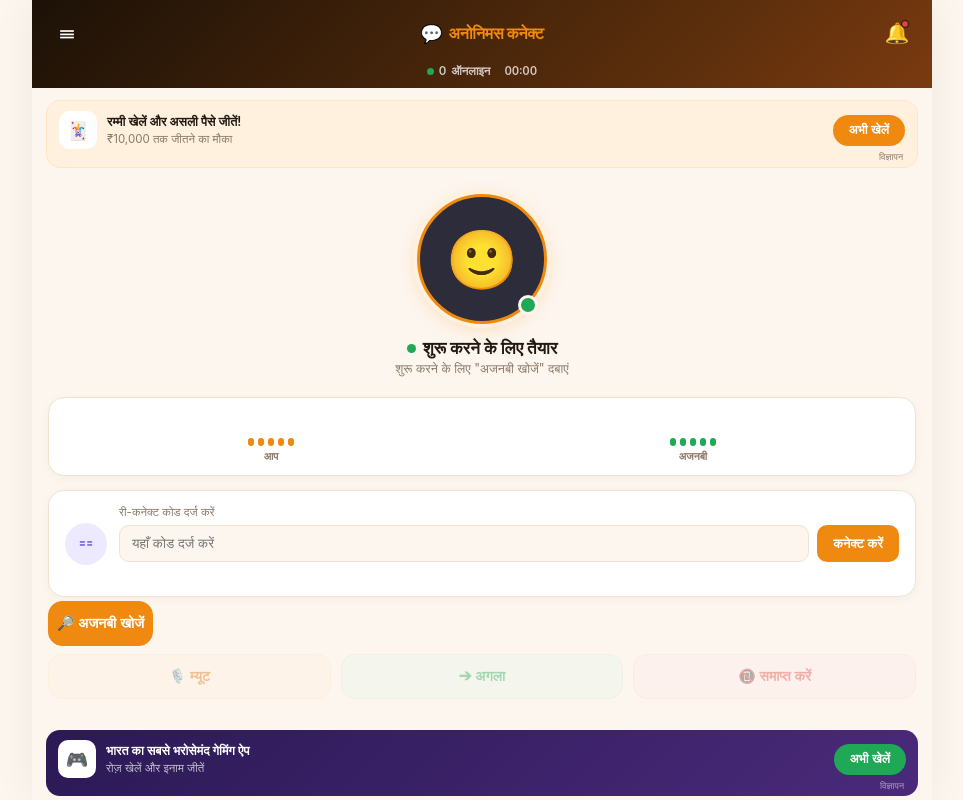
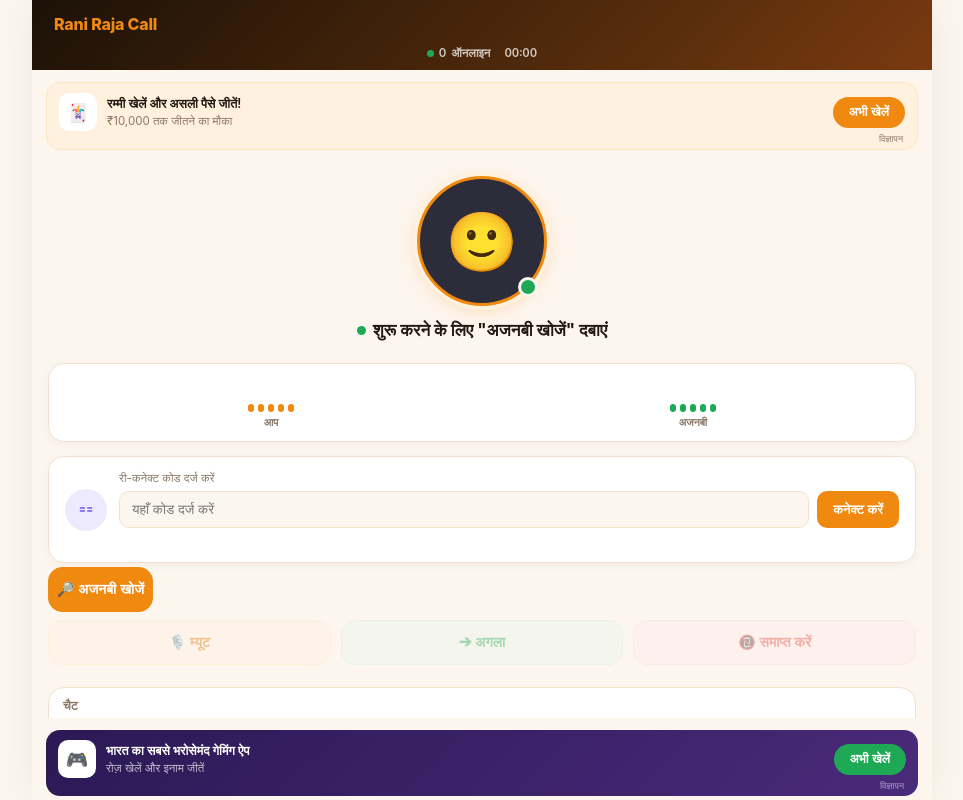
Before and after one commit to rkmehra331996/randomtalk, a website: page public/index.html in a window 1280 px wide. Shown: the whole page, without its empty margins (158-1121 px from the left). Drawn offline with nearby package versions, Linux system fonts and the light colour scheme; no server answers.

Commit message:
Update index.html

```diff
--- a/public/index.html
+++ b/public/index.html
@@ -803,9 +803,7 @@
   <!-- ===================== HEADER ===================== -->
   <div class="header no-select">
     <div class="header-top">
-      <button class="menu-btn" id="menuBtn" title="मेनू">☰</button>
-      <div class="logo"><span class="logo-icon">💬</span>अनोनिमस कनेक्ट</div>
-      <button class="bell-btn" id="bellBtn" title="सूचनाएं">🔔<span class="bell-dot"></span></button>
+      <div class="logo"><span class="logo-icon"></span>Rani Raja Call</div>
     </div>
     <div class="online-strip">
       <span class="online-pill"><span class="dot-live"></span><span id="onlineCount">0</span> ऑनलाइन</span>
```
